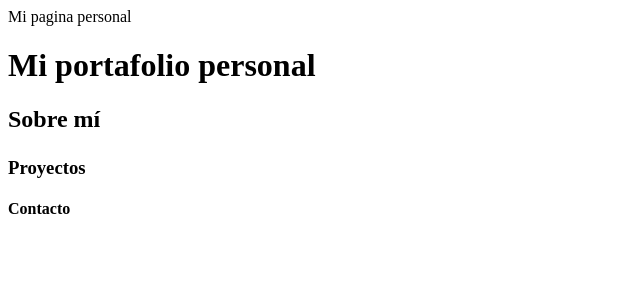
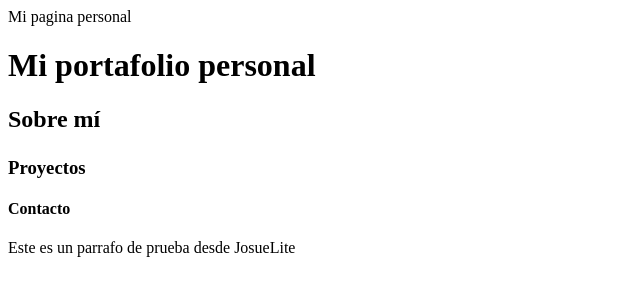
Before and after one commit to josuexsant/Portafolio, a plain HTML site: page Index.html in a window 1280 px wide. Shown: the whole page, without its empty margins (0-640 px from the left). Drawn offline with Linux system fonts and the light colour scheme.

Commit message:
Cambios menores

```diff
--- a/Index.html
+++ b/Index.html
@@ -8,5 +8,6 @@
         <h2>Sobre mí</p>
         <h3>Proyectos</h3>
         <h4>Contacto</h4>
+        <p>Este es un parrafo de prueba desde JosueLite</p>
     </body>
 </html>
```
